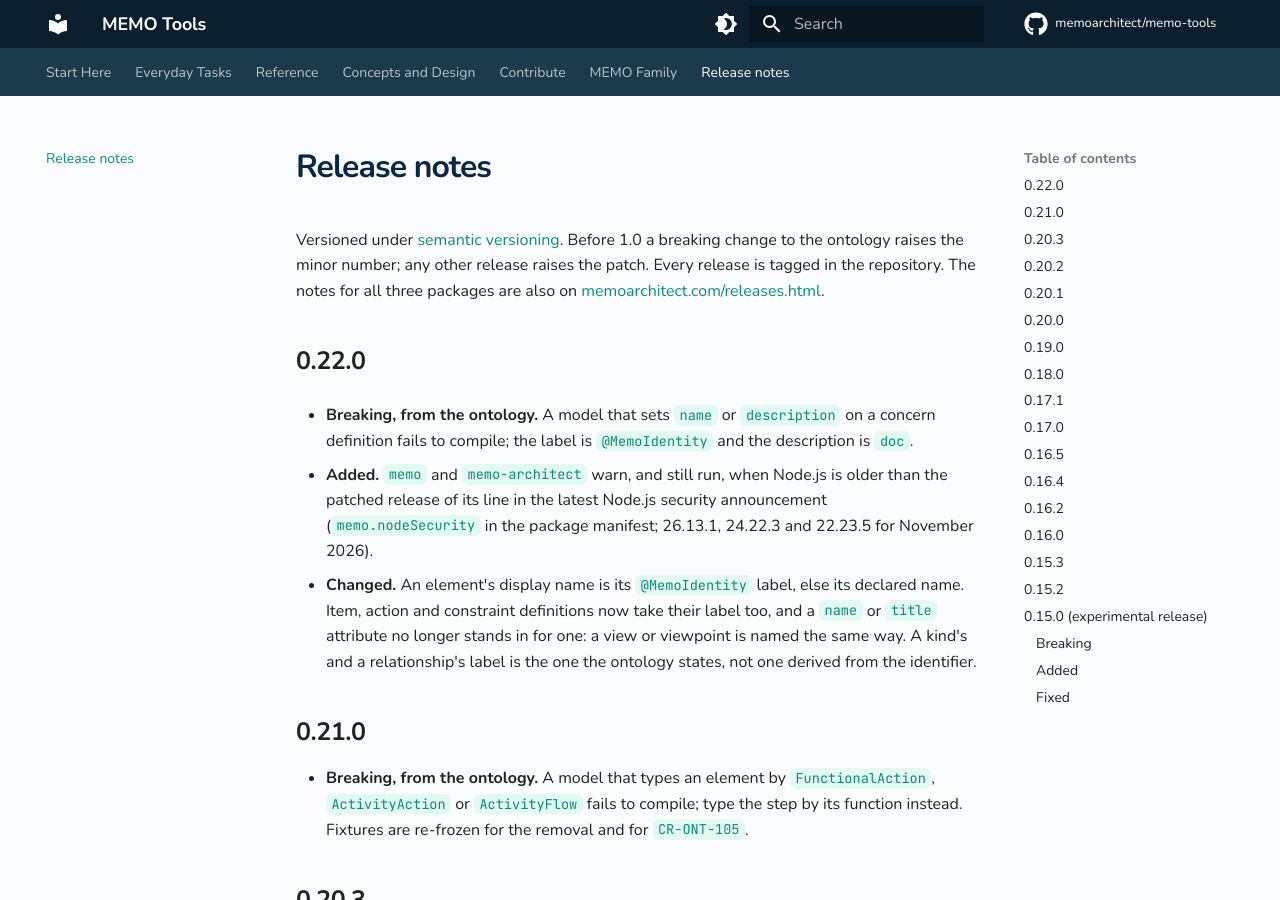
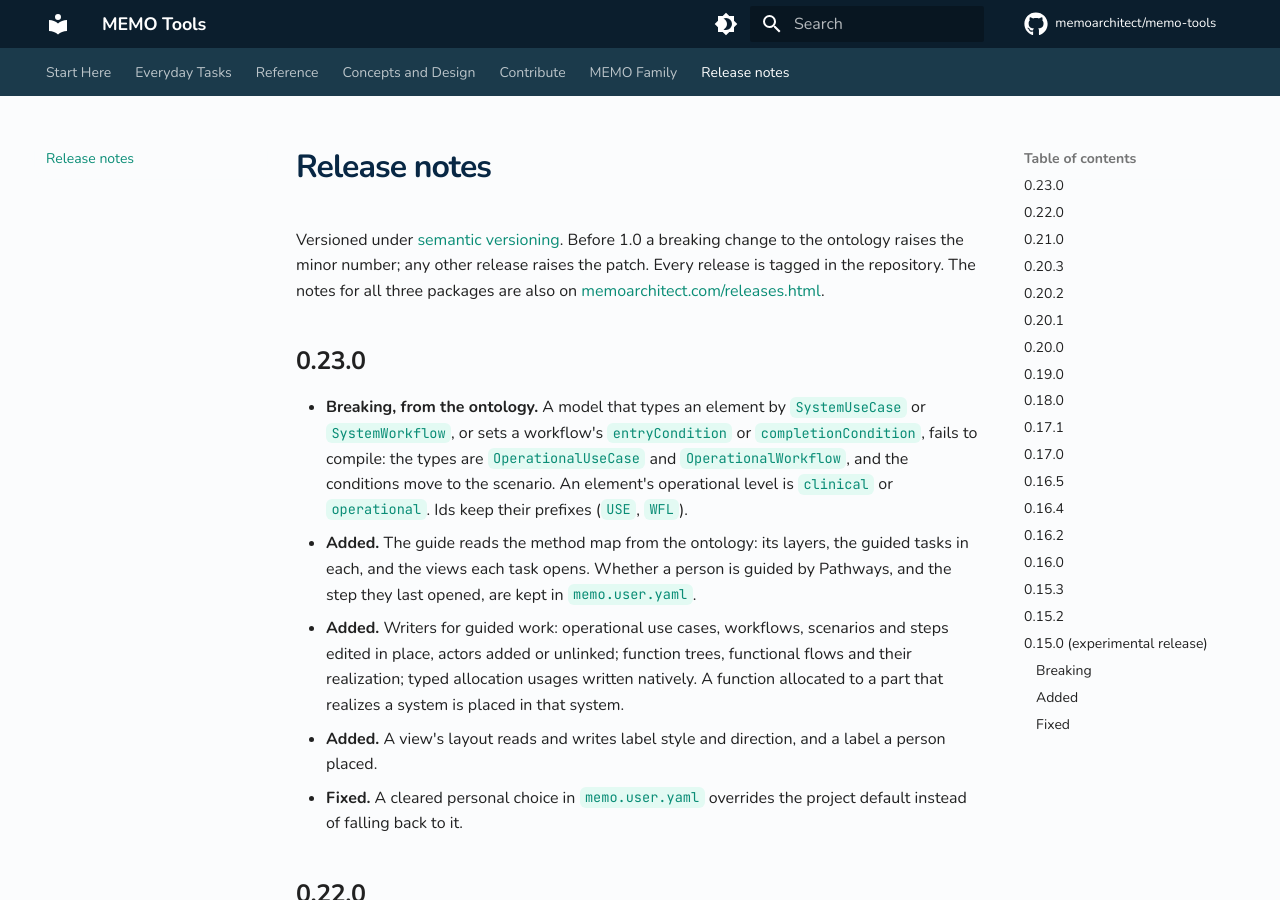
Before and after one commit to memoarchitect/memo-tools, an MkDocs documentation site: the page built from docs/release-notes.md, in a window 1280 px wide and 900 px high. Built offline with MkDocs 1.6.1 and Material for MkDocs 9.7.7, drawn with Linux system fonts in a browser that asks for light colours; comment, search, counter and statistics services are not loaded.

Commit message:
release: 0.23.0
Co-Authored-By: Claude Opus 5.5 <noreply@anthropic.com>

```diff
--- a/docs/release-notes.md
+++ b/docs/release-notes.md
@@ -1,6 +1,14 @@
 # Release notes
 
 Versioned under [semantic versioning](https://semver.org/). Before 1.0 a breaking change to the ontology raises the minor number; any other release raises the patch. Every release is tagged in the repository. The notes for all three packages are also on [memoarchitect.com/releases.html](https://memoarchitect.com/releases.html).
+
+## 0.23.0
+
+- **Breaking, from the ontology.** A model that types an element by `SystemUseCase` or `SystemWorkflow`, or sets a workflow's `entryCondition` or `completionCondition`, fails to compile: the types are `OperationalUseCase` and `OperationalWorkflow`, and the conditions move to the scenario. An element's operational level is `clinical` or `operational`. Ids keep their prefixes (`USE`, `WFL`).
+- **Added.** The guide reads the method map from the ontology: its layers, the guided tasks in each, and the views each task opens. Whether a person is guided by Pathways, and the step they last opened, are kept in `memo.user.yaml`.
+- **Added.** Writers for guided work: operational use cases, workflows, scenarios and steps edited in place, actors added or unlinked; function trees, functional flows and their realization; typed allocation usages written natively. A function allocated to a part that realizes a system is placed in that system.
+- **Added.** A view's layout reads and writes label style and direction, and a label a person placed.
+- **Fixed.** A cleared personal choice in `memo.user.yaml` overrides the project default instead of falling back to it.
 
 ## 0.22.0
 
--- a/package.json
+++ b/package.json
@@ -1,6 +1,6 @@
 {
   "name": "@memoarchitect/tools",
-  "version": "0.22.0",
+  "version": "0.23.0",
   "description": "MEMO tools — SysML v2 parser, semantic model, validation, project operations, and CLI",
   "type": "module",
   "main": "./packages/tools/lib/index.js",
@@ -58,7 +58,7 @@
     "check:transport": "node scripts/measure-transport-latency.mjs"
   },
   "dependencies": {
-    "@memoarchitect/ontology": "0.22.0",
+    "@memoarchitect/ontology": "0.23.0",
     "@openmbee/opensysml": "0.10.0",
     "chalk": "^5.3.0",
     "chokidar": "^4.0.0",
--- a/pyproject.toml
+++ b/pyproject.toml
@@ -1,6 +1,6 @@
 [project]
 name = "memo-tools-docs"
-version = "0.22.0"
+version = "0.23.0"
 description = "Documentation for MEMO Tools"
 requires-python = ">=3.10"
 dependencies = [
```
Also changed, not shown: README.md (+1 -1 lines), 1 other file.
